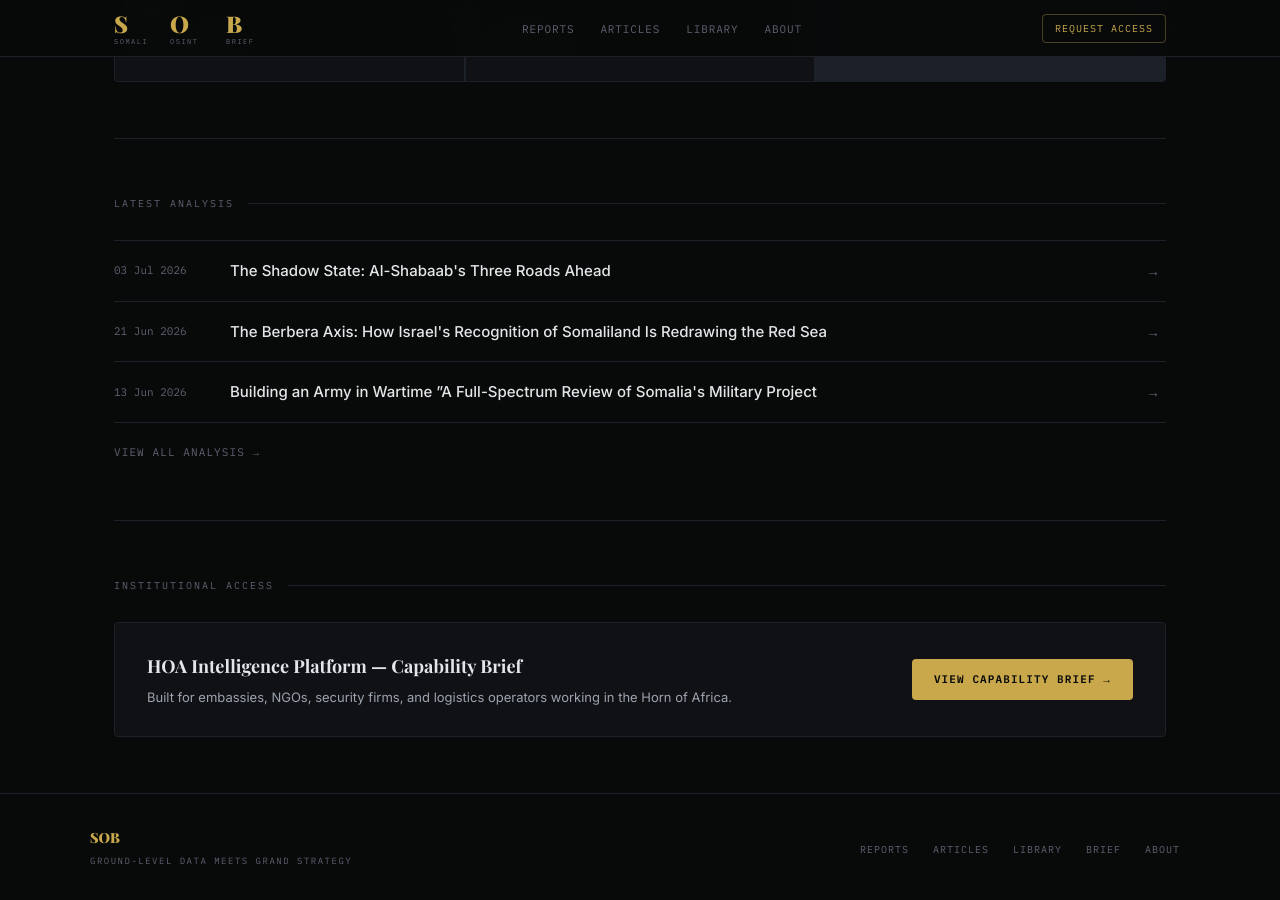
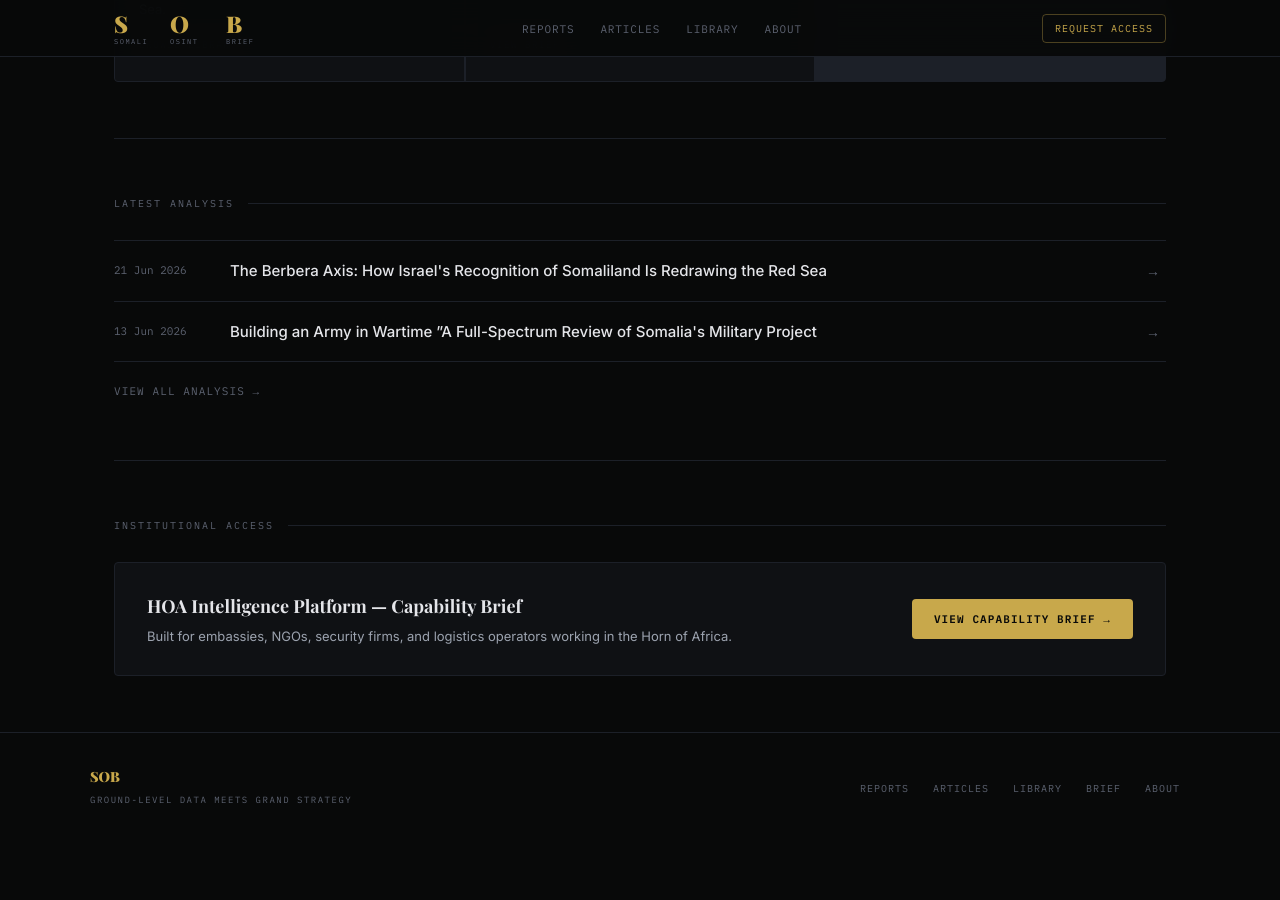
Before and after one commit to abdigh26/abdigh26.github.io, a Jekyll site: the page built from index.html, in a window 1280 px wide and 900 px high, scrolled down 937 px. Built offline with Jekyll 4.4.1, drawn with Linux system fonts in a browser that asks for light colours; some web fonts are replaced; after the commit the page ends 1776 px from its top, so only the background shows below that.

Commit message:
Update articles.yml

```diff
--- a/_data/articles.yml
+++ b/_data/articles.yml
@@ -1,6 +1,3 @@
-- date: 2026-07-03
-  title: "The Shadow State: Al-Shabaab's Three Roads Ahead"
-  url: /articles/al-shabaab_shadow_state.html
 - date: 2026-06-21
   title: "The Berbera Axis: How Israel's Recognition of Somaliland Is Redrawing the Red Sea"
   url: /articles/berbera-axis.html
```
